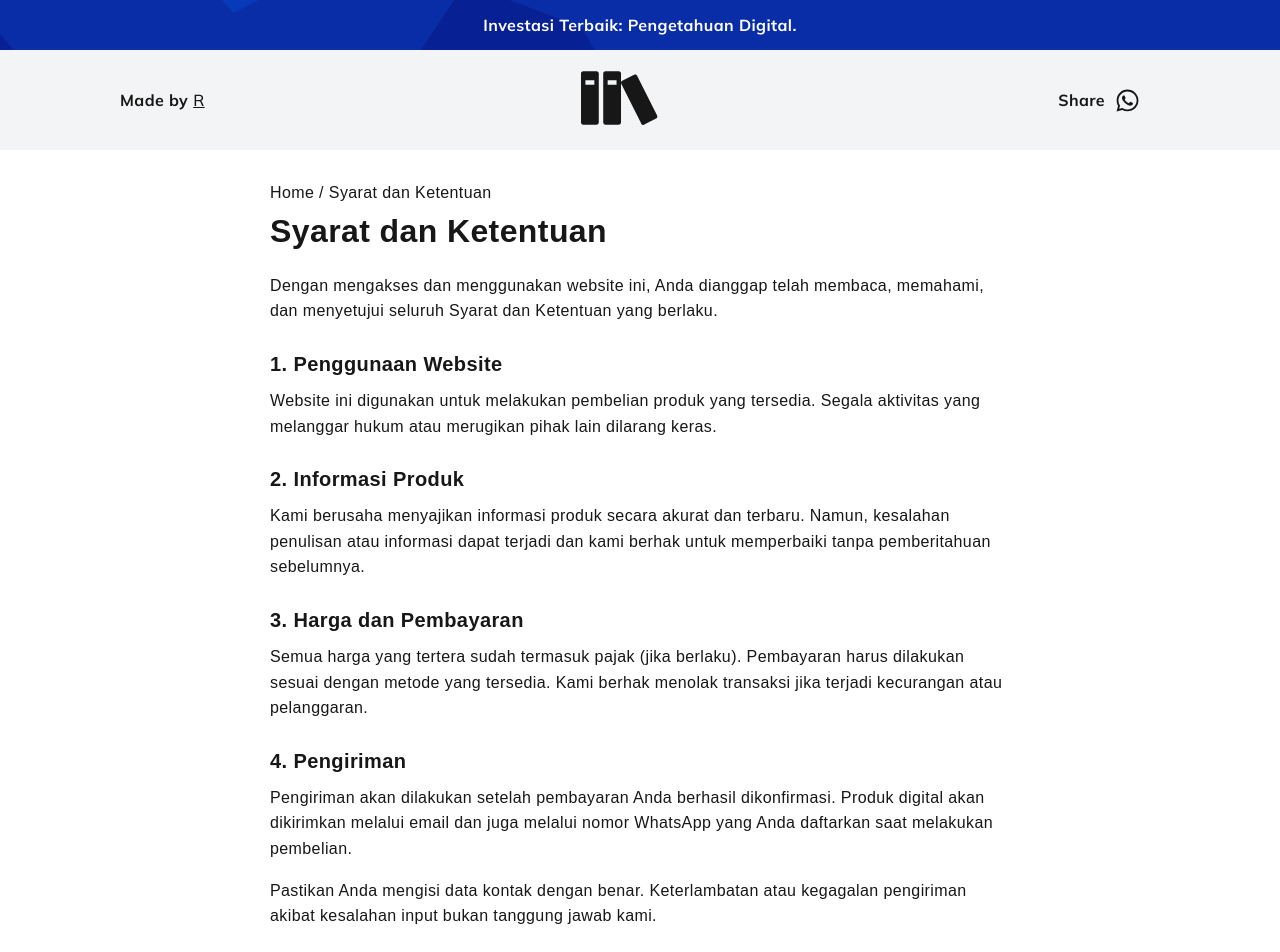
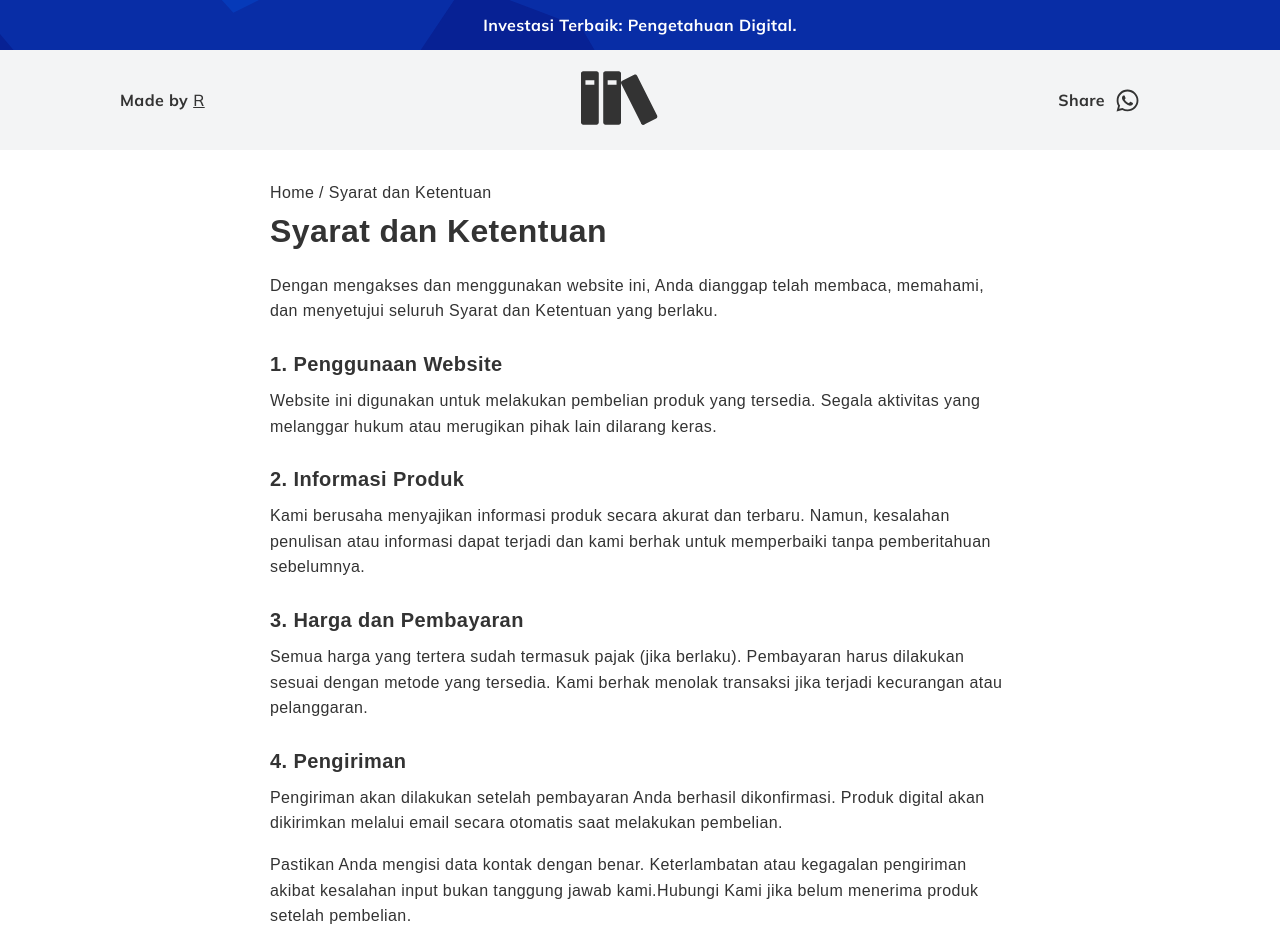
Before and after one commit to natanaelrio/produkdigital, a Next.js app: page /terms in a window 1280 px wide. Shown: the top 952 px of the page. Built offline with nearby package versions, Linux system fonts and the light colour scheme.

Commit message:
first commit

```diff
--- a/src/app/api/duitkupayment/route.js
+++ b/src/app/api/duitkupayment/route.js
@@ -1,21 +1,22 @@
 import nodemailer from 'nodemailer';
 
 export async function POST(req, res) {
-  const data = await req.formData()
-  const merchantCode = data.get('merchantCode')
-  const merchantOrderId = data.get('merchantOrderId')
-  const amount = data.get('amount')
-  const signature = data.get('signature')
+  // const data = await req.formData()
+  // const merchantCode = data.get('merchantCode')
+  // const merchantOrderId = data.get('merchantOrderId')
+  // const productDetail = data.get('productDetail')
+  // const amount = data.get('amount')
+  // const signature = data.get('signature')
 
-  const params = merchantCode + Number(amount) + merchantOrderId + process.env.SERVER_KEYDUITKU;
-  const calcSignature = CryptoJS.MD5(params).toString();
-
-  if (signature == calcSignature) {
+  // const params = merchantCode + Number(amount) + merchantOrderId + process.env.SERVER_KEYDUITKU;
+  // const calcSignature = CryptoJS.MD5(params).toString();
+  // signature == calcSignature
+  if (true) {
     const transporter = nodemailer.createTransport({
       service: 'gmail',
       auth: {
         user: 'invesdigi.official@gmail.com',
-        pass: 'bqkd jsdh rmns cstr',
+        pass: process.env.SERVER_KEYGOOGLE,
       },
     });
 
@@ -24,8 +25,8 @@ export async function POST(req, res) {
       to: 'natanaelriowijaya@gmail.com',
       subject: `Pembayaran Sukses - Order`,
       html: `
-        <div style="font-family: 'Segoe UI', Tahoma, Geneva, Verdana, sans-serif; background-color: #f4f4f4; padding: 40px 20px;">
-         <div style="max-width: 600px; margin: auto; background-color: #ffffff; padding: 30px; border-radius: 12px; box-shadow: 0 0 12px rgba(0,0,0,0.05);">
+<div style="font-family: 'Segoe UI', Tahoma, Geneva, Verdana, sans-serif; background-color: #f4f4f4; padding: 40px 20px;">
+  <div style="max-width: 600px; margin: auto; background-color: #ffffff; padding: 30px; border-radius: 12px; box-shadow: 0 0 12px rgba(0,0,0,0.05);">
 
     <div style="text-align: center;">
       <img src="https://invesdigi.com/logo.png" alt="Invesdigi Logo" width="100" style="margin-bottom: 20px;" />
@@ -34,14 +35,14 @@ export async function POST(req, res) {
       <p style="font-size: 16px; color: #555;">Terima kasih telah melakukan pembelian di Invesdigi. Kami telah menerima pembayaran Anda dan pesanan Anda sedang diproses.</p>
     </div>
 
-    <div style="background-color: #f9f9f9; padding: 20px; margin: 30px 0; border-left: 4px solid ##0055FF; border-radius: 8px;">
+    <div style="background-color: #f9f9f9; padding: 20px; margin: 30px 0; border-left: 4px solid #0055FF; border-radius: 8px;">
       <p style="margin: 0; font-size: 16px;"><strong>Produk:</strong> Template CV Profesional</p>
       <p style="margin: 0; font-size: 16px;"><strong>Harga:</strong> Rp45.000</p>
       <p style="margin: 0; font-size: 16px;"><strong>Status:</strong> Pembayaran diterima</p>
     </div>
 
     <div style="text-align: center; margin-top: 30px;">
-      <a href="https://invesdigi.com/produk/template-cv-profesional" style="display: inline-block; background-color: ##0055FF; color: #fff; text-decoration: none; padding: 12px 24px; border-radius: 6px; font-size: 16px;">
+      <a href="https://invesdigi.com/produk/template-cv-profesional" style="display: inline-block; background-color: #0055FF; color: #fff; text-decoration: none; padding: 12px 24px; border-radius: 6px; font-size: 16px;">
         Lihat & Unduh Produk
       </a>
     </div>
@@ -49,15 +50,14 @@ export async function POST(req, res) {
     <hr style="margin: 40px 0; border: none; border-top: 1px solid #eee;" />
 
     <p style="font-size: 14px; color: #888; text-align: center;">
-      Jika Anda memiliki pertanyaan, silakan balas email ini atau hubungi kami melalui <a href="mailto:invesdigi.official@gmail.com" style="color: ##0055FF;">invesdigi.official@gmail.com</a>
+      Jika Anda memiliki pertanyaan, silakan balas email ini atau hubungi kami melalui <a href="mailto:invesdigi.official@gmail.com" style="color: #0055FF;">invesdigi.official@gmail.com</a>
     </p>
 
     <p style="text-align: center; font-size: 14px; color: #bbb;">&copy; 2025 Invesdigi. Semua hak dilindungi.</p>
 
   </div>
 </div>
-        `,
-    };
+`};
     const data = await transporter.sendMail(mailOptions);
     return Response.json({ status: 'riooooooooooo', data })
   } else {
--- a/src/app/globals.css
+++ b/src/app/globals.css
@@ -5,7 +5,7 @@
 
 :root {
   --background: #ffffff;
-  --foreground: #171717;
+  --foreground: #333;
 }
 
 html,
--- a/src/component/a/about.jsx
+++ b/src/component/a/about.jsx
@@ -1,4 +1,5 @@
 import styles from '@/component/a/about.module.css'
+import Link from 'next/link'
 
 export default function About() {
     return (
@@ -43,11 +44,11 @@ export default function About() {
                 <p>Jika ingin berkolaborasi, hubungi saya di:</p>
                 <p>
                     Whatsapp: +628971041460
-                    {/* 📧 Email: <a href="mailto:email@example.com">email@example.com</a><br /> */}
+                    📧 Email: <Link href="mailto:invesdigi.official@gmail.com">invesdigi.official@gmail.com</Link><br />
                     {/* 📱 Instagram: <a href="https://instagram.com/akun_anda" target="_blank" rel="noopener noreferrer">@akun_anda</a><br /> */}
                     {/* 🌐 Website: <a href="https://www.websiteanda.com" target="_blank" rel="noopener noreferrer">www.websiteanda.com</a> */}
                 </p>
-                <p className={styles.thankyou}>Terima kasih telah mendukung produk digital karya anak bangsa! 🇮🇩</p>
+                <p className={styles.thankyou}>Terima kasih telah mendukung produk digital! 🇮🇩</p>
             </section>
         </div>
     )
--- a/src/component/a/contact.jsx
+++ b/src/component/a/contact.jsx
@@ -7,6 +7,8 @@ export default function Contact() {
             <h1 className={styles.heading}>Contact</h1>
             <p className={styles.intro}>
                 Whatsapp:   <Link style={{ textDecoration: 'underline' }} href={'https://wa.me/628971041460'} target='_blank'>+628971041460</Link>
+                <br />
+                Gmail:   <Link style={{ textDecoration: 'underline' }} href={'mailto:invesdigi.official@gmail.com'} target='_blank'>invesdigi.official@gmail.com</Link>
             </p>
 
         </div>
--- a/src/component/a/privacy.jsx
+++ b/src/component/a/privacy.jsx
@@ -15,7 +15,6 @@ export default function Privacy() {
                 <li>Nama lengkap</li>
                 <li>Alamat email</li>
                 <li>Nomor telepon</li>
-                <li>Alamat pengiriman</li>
                 <li>Informasi pembayaran (diproses secara aman oleh penyedia layanan pembayaran kami)</li>
                 <li>Riwayat pesanan dan preferensi pembelian</li>
             </ul>
--- a/src/component/a/terms.jsx
+++ b/src/component/a/terms.jsx
@@ -27,10 +27,10 @@ export default function Terms() {
 
             <h2 className={styles.sectionTitle}>4. Pengiriman</h2>
             <p>
-                Pengiriman akan dilakukan setelah pembayaran Anda berhasil dikonfirmasi. Produk digital akan dikirimkan melalui email dan juga melalui nomor WhatsApp yang Anda daftarkan saat melakukan pembelian.
+                Pengiriman akan dilakukan setelah pembayaran Anda berhasil dikonfirmasi. Produk digital akan dikirimkan melalui email secara otomatis saat melakukan pembelian.
             </p>
             <p>
-                Pastikan Anda mengisi data kontak dengan benar. Keterlambatan atau kegagalan pengiriman akibat kesalahan input bukan tanggung jawab kami.
+                Pastikan Anda mengisi data kontak dengan benar. Keterlambatan atau kegagalan pengiriman akibat kesalahan input bukan tanggung jawab kami.Hubungi Kami jika belum menerima produk setelah pembelian.
             </p>
 
             <h2 className={styles.sectionTitle}>5. Pengembalian dan Refund</h2>
--- a/src/component/header.jsx
+++ b/src/component/header.jsx
@@ -8,7 +8,8 @@ export default function Header({ slug, title }) {
 
     const text = `Cek ${title ? title : 'produk ini'}, keren banget!`;
     const url = process.env.NEXT_PUBLIC_URL + '/' + slug;
-    const message = encodeURIComponent(`${text} ${url}`);
+    const url2 = process.env.NEXT_PUBLIC_URL;
+    const message = encodeURIComponent(`${text} ${title ? url : url2}`);
 
     return (
         <>
```
Also changed, not shown: 1 other file (tests, documents, lock files or other folders).
